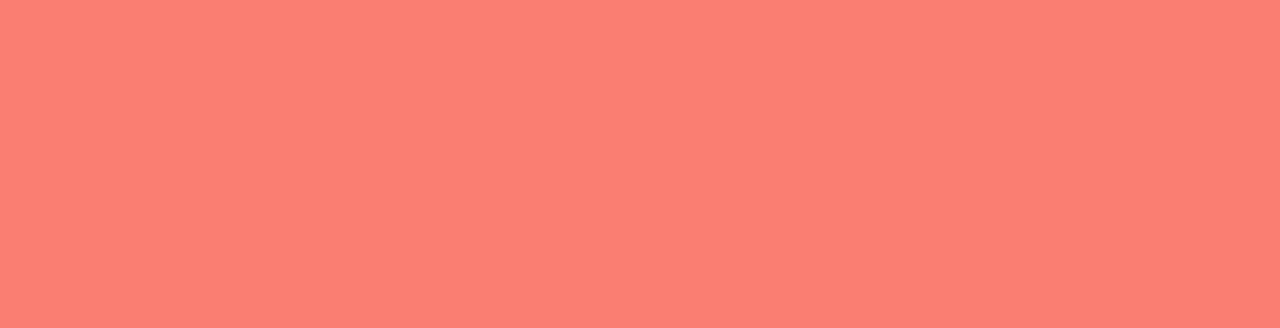
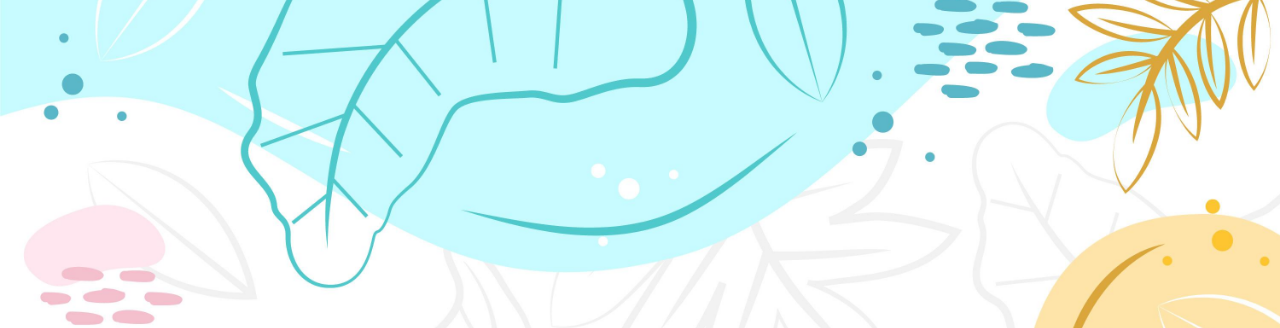
Before and after one commit to cdpadilla42/portfolio-site, a plain HTML site: page index.html in a window 1280 px wide. Shown: the top 328 px of the page. Drawn offline with Linux system fonts and the light colour scheme.

Commit message:
Add hero bg and adjust highlighter color

```diff
--- a/index.css
+++ b/index.css
@@ -24,10 +24,10 @@ body {
 }
 
 ::selection {
-  background: rgba(255, 183, 183, 0.8);
+  background: rgba(79, 201, 204, 0.6);
 }
 ::-moz-selection {
-  background: rgba(255, 183, 183, 0.8);
+  background: rgba(79, 201, 204, 0.6);
 }
 
 nav {
@@ -109,7 +109,9 @@ button.hamburger {
 .hero {
   width: 100vw;
   height: 100vh;
-  background-color: salmon;
+  background: url('./assets/hero.jpg');
+  background-position: center;
+  background-size: cover;
 }
 
 .container {
```
Also changed, not shown: assets/hero.jpg (added), assets/tropical.jpg (added).
